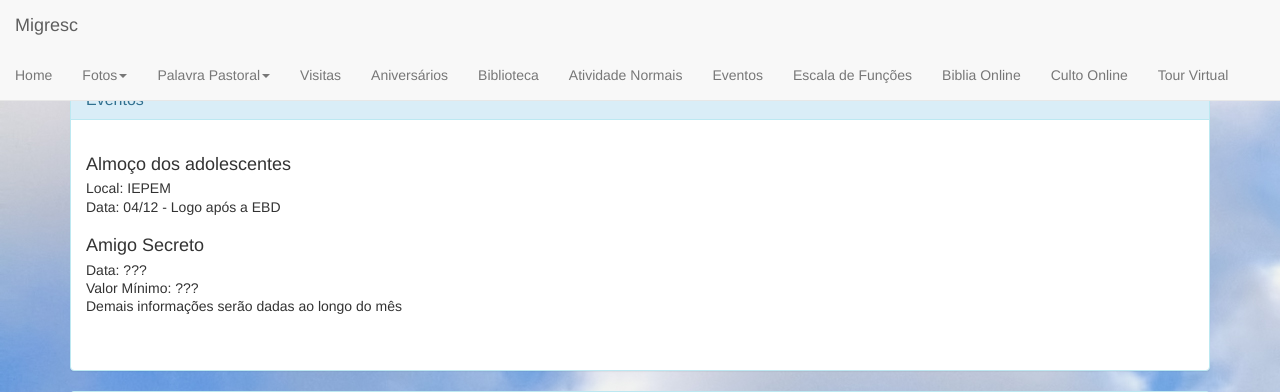
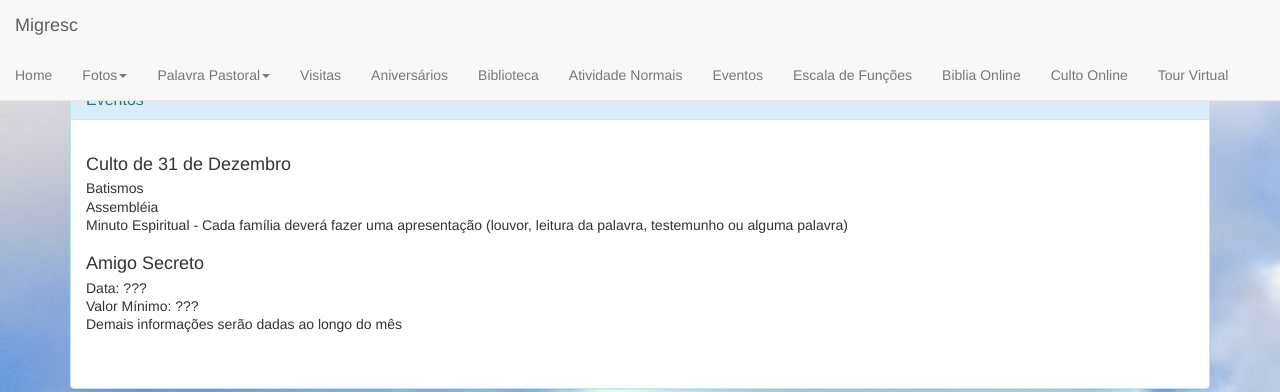
Before and after one commit to Migresc/migresc_site, a PHP site: page /eventos.php in a window 1280 px wide. Shown: the top 392 px of the page. Run offline with PHP 8.4, Linux system fonts and the light colour scheme; some libraries are stand-ins or nearby versions.

Commit message:
Atualizacao

```diff
--- a/eventos.php
+++ b/eventos.php
@@ -6,9 +6,10 @@
 	<div class="panel-body">
 		<div class="list-group">
 		<br>
-			<h4 class="list-group-item-heading">Almoço dos adolescentes</h4>
-			<p class="list-group-item-text">Local: IEPEM</p>
-			<p class="list-group-item-text">Data: 04/12 - Logo após a EBD</p>
+			<h4 class="list-group-item-heading">Culto de 31 de Dezembro</h4>
+			<p class="list-group-item-text">Batismos</p>
+			<p class="list-group-item-text">Assembléia</p>
+			<p class="list-group-item-text">Minuto Espiritual - Cada família deverá fazer uma apresentação (louvor, leitura da palavra, testemunho ou alguma palavra)</p>
 		<br>
         <h4 class="list-group-item-heading">Amigo Secreto</h4>
         <p class="list-group-item-text">Data: ???</p>
--- a/header.html
+++ b/header.html
@@ -39,7 +39,7 @@
                        aria-expanded="false">Fotos<span class="caret"></span></a>
                     <ul class="dropdown-menu">
                         <li><a href="./fotos-sjc.php">São Jose dos Campos</a></li>
-                        <li><a href="./fotos-jantar2.php">Jantar Romantico</a></li>
+                        <li><a href="./fotos-jantar2.php">Noite Italiana</a></li>
                         <li><a href="./fotos-batismos.php">Batismos</a></li>
                         <li><a href="./fotos-amigosecreto.php">Amigo Secreto</a></li>
                         <li><a href="./fotos-natal.php">Cantata de Natal</a></li>
```
